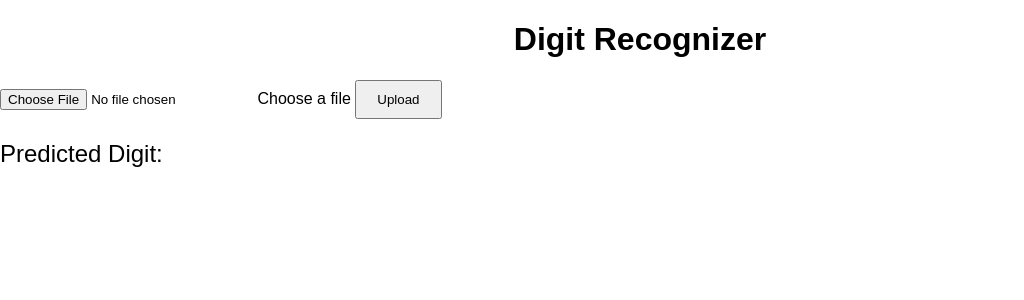
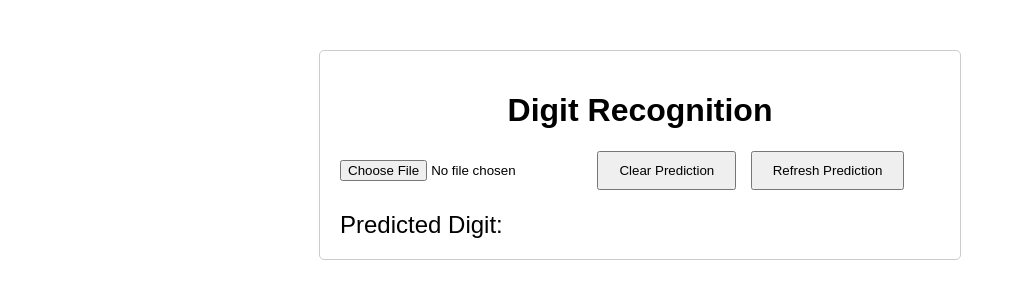
Before and after one commit to KushanMalith/Digit-Recognizer, a Flask app: page / in a window 1280 px wide. Shown: the top 300 px of the page, without its empty margins (0-1024 px from the left). Run offline with Flask 3, Linux system fonts and the light colour scheme; parts of the project's set-up code (start-up, migrations or seed data) failed here and were passed over.

Commit message:
Update index.html

```diff
--- a/app/templates/index.html
+++ b/app/templates/index.html
@@ -3,25 +3,19 @@
 <head>
     <meta charset="UTF-8">
     <meta name="viewport" content="width=device-width, initial-scale=1.0">
-    <title>Digit Recognizer</title>
-    <link rel="stylesheet" href="../../static/css/styles.css">
+    <title>Digit Recognition</title>
+    <link rel="stylesheet" href="styles.css">
 </head>
 <body>
-    <div class="container">
-        <h1 class="title">Digit Recognizer</h1>
-        <form action="{{ url_for('upload_file') }}" method="post" enctype="multipart/form-data" id="upload-form">
-            <label for="file" class="file-label">
-                <input type="file" name="file" id="file" accept="image/*">
-                <span class="file-text">Choose a file</span>
-            </label>
-            <button type="submit" class="upload-btn">Upload</button>
-        </form>
-
-        <div id="prediction" class="prediction-container">
-            <p id="predicted-digit" class="predicted-digit">Predicted Digit: </p>
+    <div id="app">
+        <div>
+            <h1>Digit Recognition</h1>
+            <input type="file" id="image-upload" accept="image/*">
+            <button id="clear-prediction">Clear Prediction</button>
+            <button id="refresh-prediction">Refresh Prediction</button>
         </div>
+        <div id="predicted-digit">Predicted Digit: </div>
     </div>
-
-    <script src="../../static/js/script.js" defer></script>
+    <script src="script.js"></script>
 </body>
 </html>
```
